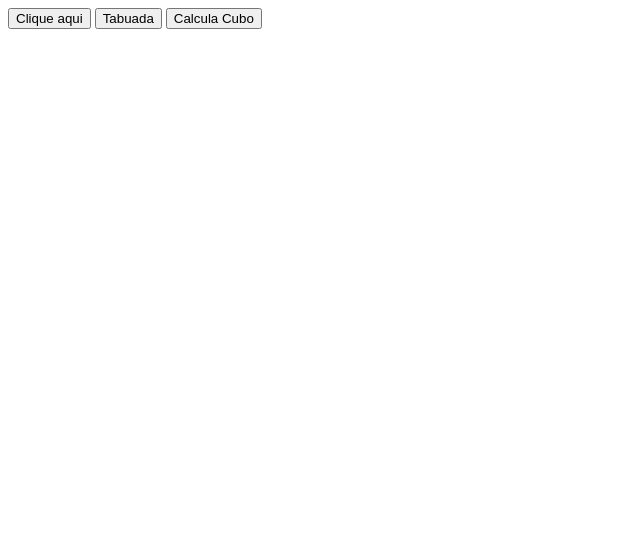
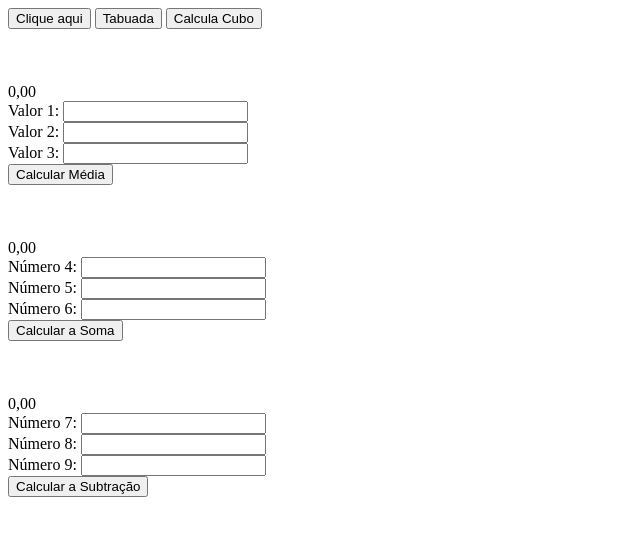
Before and after one commit to josuecarvalho/primeiroc_3t, a plain HTML site: page index.html in a window 1280 px wide. Shown: the whole page, without its empty margins (0-640 px from the left). Drawn offline with Linux system fonts and the light colour scheme.

Commit message:
prova das somas

```diff
--- a/estudo.js
+++ b/estudo.js
@@ -28,3 +28,24 @@ function cubo(){
         document.write("O cubo de "+i+" é "+i+" x "+i+" x "+i+" = "+(i*i*i)+"<br>");
     }
 }
+function media(){
+    let n1 =document.getElementById("v1").value;
+    let n2 =document.getElementById("v2").value;
+    let n3 =document.getElementById("v3").value;
+    let r =(Number(n1) + Number(n2) + Number(n3))/3;
+    document.getElementById("resultado").innerHTML = "Média: " + r;
+}
+function somar(){
+    let n4 =document.getElementById("v4").value;
+    let n5 =document.getElementById("v5").value;
+    let n6 =document.getElementById("v6").value;
+    let r =(Number(n4) + Number(n5) + Number(n6));
+    document.getElementById("resultado da Soma").innerHTML = "Soma: " + r;
+}
+function subtrair(){
+    let n7 =document.getElementById("v7").value;
+    let n8 =document.getElementById("v8").value;
+    let n9 =document.getElementById("v9").value;
+    let r =(Number(n7) - Number(n8) - Number(n9));
+    document.getElementById("resultado da Subtração").innerHTML = "Subtração: " + r;
+}
--- a/index.html
+++ b/index.html
@@ -11,5 +11,27 @@
     <button onclick="escreva()">Clique aqui</button>
     <button onclick="minhaTabuada()"> Tabuada </button>
     <button onclick="cubo()"> Calcula Cubo </button>
+    <br><br><br><br>
+    <span id="resultado">0,00</span><br>
+    Valor 1: <input id="v1" type="text"><br>
+    Valor 2: <input id="v2" type="text"><br>
+    Valor 3: <input id="v3" type="text"><br>
+    <button onclick="media()">Calcular Média</button>
+</body>
+<body>
+    <br><br><br><br>
+    <span id="resultado da Soma">0,00</span><br>
+    Número 4: <input id="v4" type="text"><br>
+    Número 5: <input id="v5" type="text"><br>
+    Número 6: <input id="v6" type="text"><br>
+    <button onclick="somar()">Calcular a Soma</button>
+</body>
+<body>
+    <br><br><br><br>
+    <span id="resultado da Subtração">0,00</span><br>
+    Número 7: <input id="v7" type="text"><br>
+    Número 8: <input id="v8" type="text"><br>
+    Número 9: <input id="v9" type="text"><br>
+    <button onclick="subtrair()">Calcular a Subtração</button>
 </body>
 </html>
```
